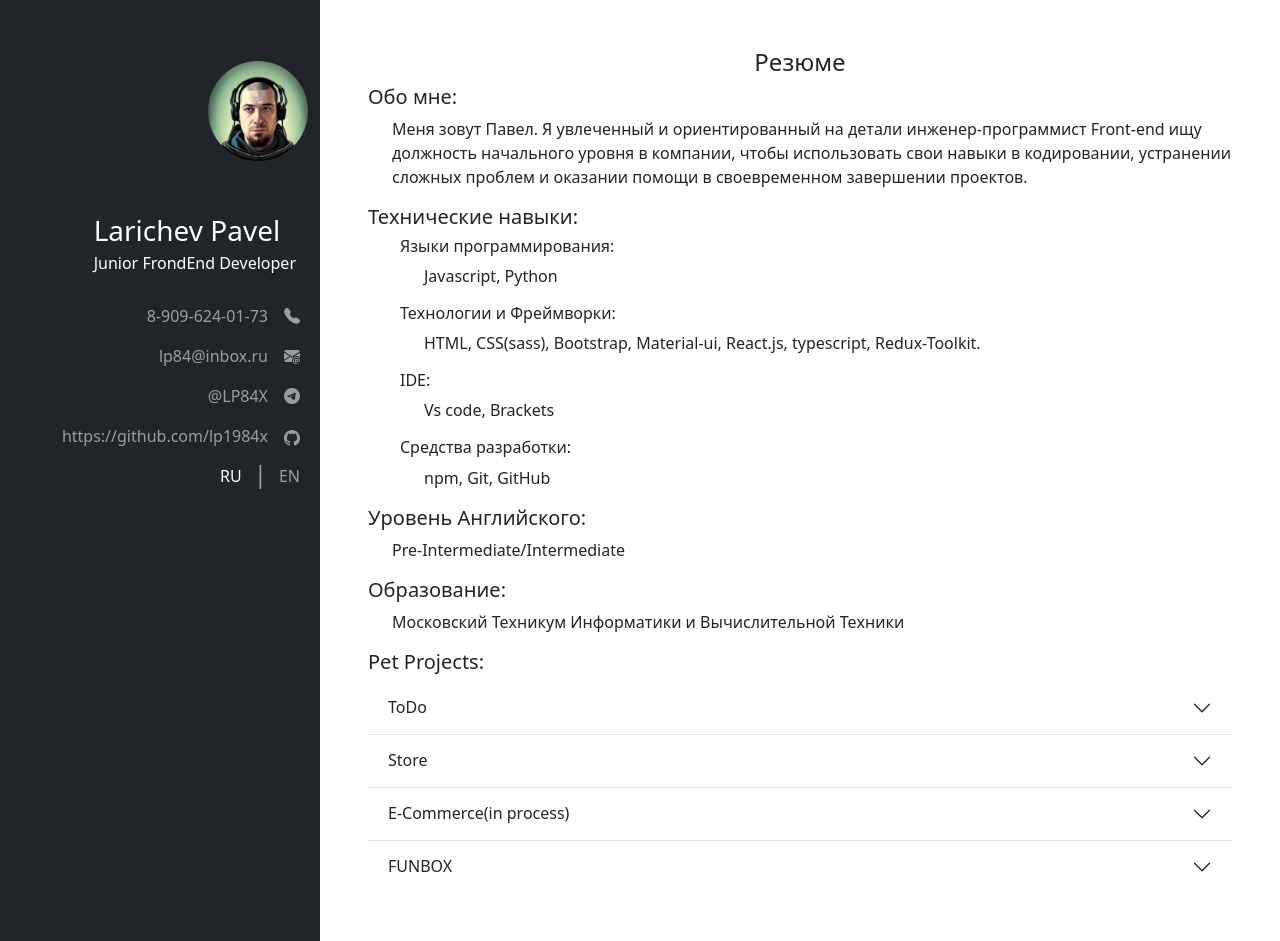
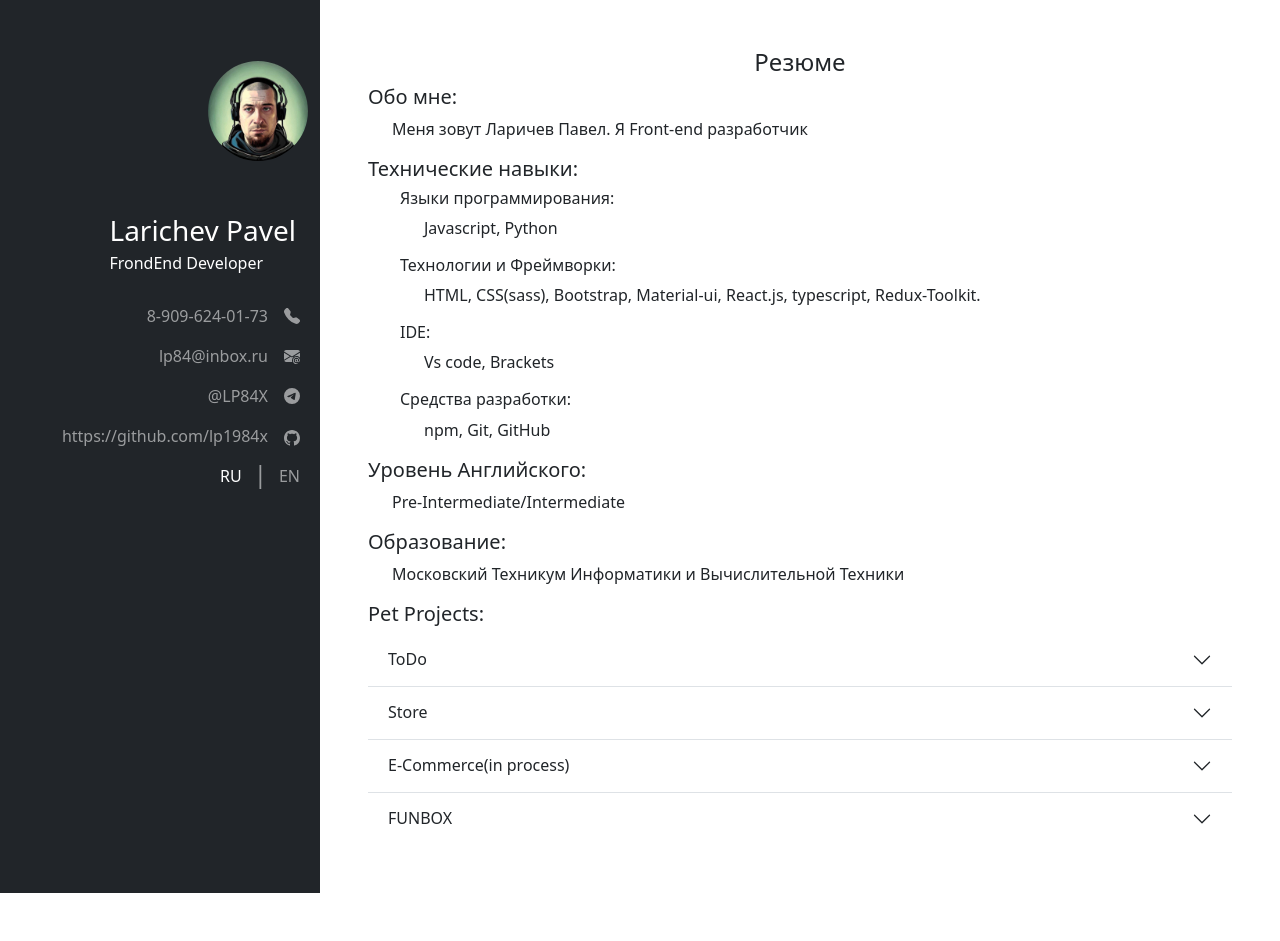
Before and after one commit to lp1984x/summary, a React (Create React App) app: page / in a window 1280 px wide. After the commit the page ends 893 px from the top, so only its background shows below. Built offline with nearby package versions, Linux system fonts and the light colour scheme.

Commit message:
change about

```diff
--- a/src/components/Header/Header.tsx
+++ b/src/components/Header/Header.tsx
@@ -28,7 +28,7 @@ export default function Header({ setLang }: IProp) {
           />
           <Container className=" d-none d-lg-block">
             <p className="fs-3 mb-0 ">Larichev Pavel</p>
-            <p className="fs-6 ">Junior FrondEnd Developer</p>
+            <p className="fs-6 ">FrondEnd Developer</p>
           </Container>
         </Navbar.Brand>
         <Navbar.Toggle aria-controls="responsive-navbar-nav" />
--- a/src/components/data/en.ts
+++ b/src/components/data/en.ts
@@ -2,10 +2,7 @@ export const en = {
     title: "Summary",
     aboutMe: {
       title: "About Me:",
-      article: `My name is Pavel. I'm an enthusiastic and detail-oriented Frontend Software Engineer
-              seeking an entry-level position with Company to use my skills in coding,
-              troubleshooting complex problems, and assisting in the timely completion
-              of projects.`,
+      article: `My name is Larichev Pavel. I'm a Frontend developer`,
     },
     techSlkils: {
       title: "Technical Skills:",
--- a/src/components/data/ru.ts
+++ b/src/components/data/ru.ts
@@ -2,9 +2,7 @@ export const ru = {
     title: "Резюме",
     aboutMe: {
       title: "Обо мне:",
-      article: `Меня зовут Павел. Я увлеченный и ориентированный на детали инженер-программист Front-end
-              ищу должность начального уровня в компании, чтобы использовать свои навыки в кодировании,
-              устранении сложных проблем и оказании помощи в своевременном завершении проектов.`,
+      article: `Меня зовут Ларичев Павел. Я Front-end разработчик`,
     },
     techSlkils: {
       title: "Технические навыки:",
```
